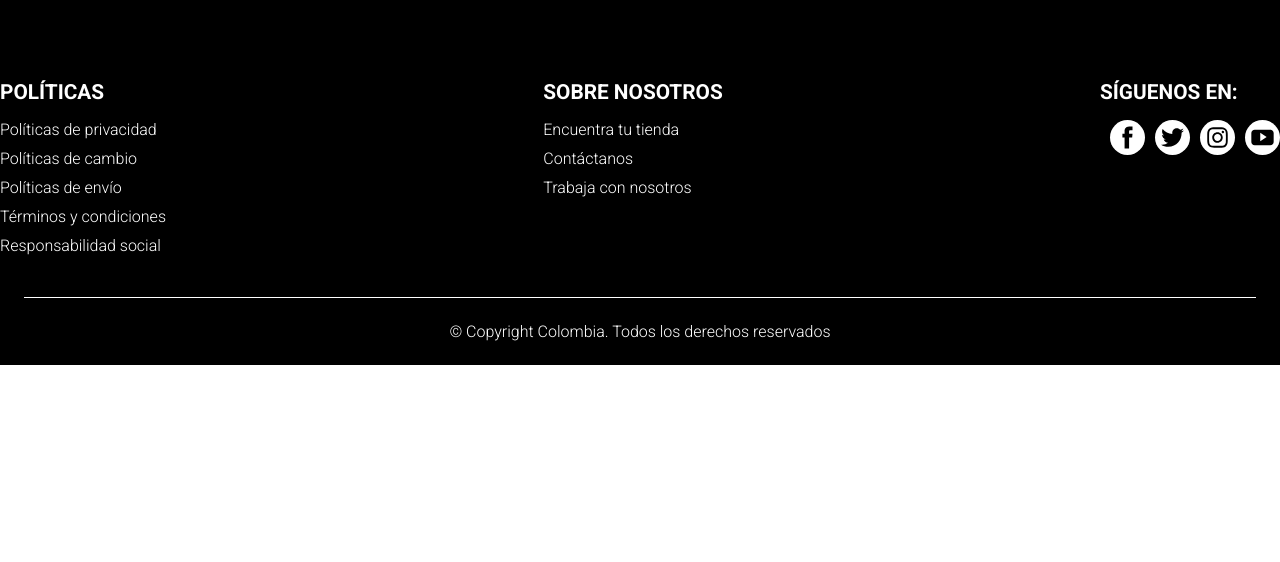
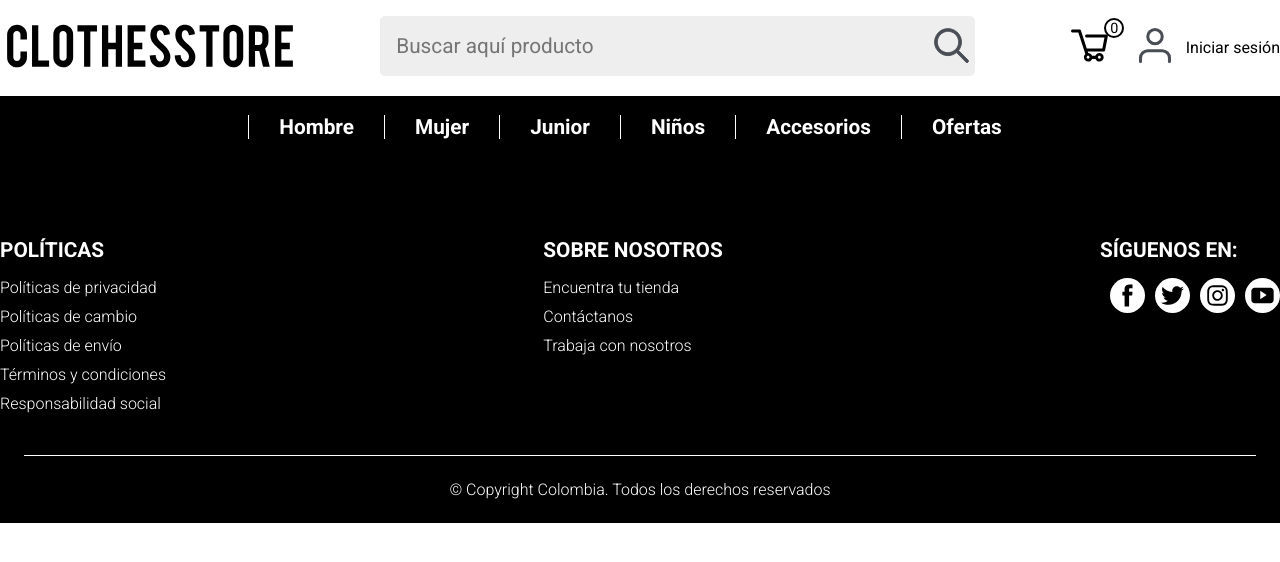
Before and after one commit to marino0104/prueba-experimentality, an Angular app: page / in a window 1280 px wide. Shown: the top 562 px of the page. Built offline with nearby package versions, Linux system fonts and the light colour scheme.

Commit message:
header estilos

```diff
--- a/src/app/app.component.html
+++ b/src/app/app.component.html
@@ -1 +1,2 @@
+<app-header></app-header>
 <app-footer></app-footer>
--- a/src/app/shared/header/header.component.css
+++ b/src/app/shared/header/header.component.css
@@ -0,0 +1,108 @@
+.logo-container img {
+    width: 300px;
+}
+
+.header-superior {
+    padding: 1rem 0;
+}
+
+.icon-button img {
+    height: 35px;
+    width: auto;
+}
+
+.user-container {
+    align-items: center;
+    display: flex;
+}
+
+.cart-number {
+    position: absolute;
+    top: -10px;
+    right: 0px;
+    background-color: #fff;
+    height: 20px;
+    width: 20px;
+    border-radius: 50%;
+    border: 2px solid;
+    display: flex;
+    justify-content: center;
+    align-items: center;
+    font-size: .9rem;
+}
+
+.icon-button {
+    position: relative;
+    margin: 0 15px;
+}
+
+.cart-zone {
+    position: relative;
+}
+
+.login-user {
+    display: flex;
+    align-items: center;
+}
+
+.search-container {
+    width: calc(90% - 525px);
+    padding: 0 1rem;
+    text-align: center;
+    position: relative;
+}
+
+.search-container input {
+    height: 60px;
+    border: none;
+    width: 100%;
+    background-color: var(--lightgray);
+    font-size: 1.3rem;
+    border-radius: 5px;
+    padding: 0 50px 0 1rem;
+}
+
+.search-button {
+    position: absolute;
+    right: 22px;
+    top: 0;
+    bottom: 0;
+    margin: auto;
+}
+
+.search-button img {
+    height: 35px;
+}
+
+.main-nav {
+    justify-content: center;
+    padding: 1.2rem;
+}
+
+.main-nav a {
+    font-size: 1.3rem;
+    /* padding: 0 30px; */
+    position: relative;
+    font-weight: bold;
+}
+
+.main-nav li {
+    padding: 0 30px;
+    border-left: 1px solid #fff;
+}
+
+.main-nav a:after {
+    position: absolute;
+    bottom: 0;
+    height: 2px;
+    background-color: #fff;
+    content: '';
+    width: 0;
+    left: 0;
+    bottom: -10px;
+    transition: all .2s ease-in-out;
+}
+
+.main-nav a:hover:after {
+    width: 100%;
+}
--- a/src/app/shared/header/header.component.html
+++ b/src/app/shared/header/header.component.html
@@ -1 +1,45 @@
-<p>header works!</p>
+<header>
+    <div class="header-container">
+        <div class="header-superior">
+            <div class="container">
+                <div class="row justify-space-between">
+                    <div class="logo-container">
+                        <h1>
+                            <img src="../../../assets/img/logo.svg" />
+                        </h1>
+                    </div>
+                    <div class="search-container">
+                        <input type="text" placeholder="Buscar aquí producto" class="bg-lightgray" />
+                        <button type="button" class="search-button"><img src="../../../assets/img/icon-search.svg"></button>
+                    </div>
+                    <div class="user-container">
+                        <div class="row">
+                            <div class="cart-zone">
+                                <button class="cart-button icon-button"><img src="../../../assets/img/icon-cart.svg"/></button>
+                                <span class="cart-number">0</span>
+                            </div>
+                            <div class="login-user no-responsive">
+                                <button class="icon-button user-icon no-responsive"><img src="../../../assets/img/icon-user.svg"/></button>
+                                <span>Iniciar sesión</span>
+                            </div>
+                        </div>
+                    </div>
+                </div>
+            </div>
+        </div>
+        <div class="header-inferior bg-black">
+            <div class="container">
+                <nav>
+                    <ul class="main-nav row">
+                        <li><a href="#!" class="color-white">Hombre</a></li>
+                        <li><a href="#!" class="color-white">Mujer</a></li>
+                        <li><a href="#!" class="color-white">Junior</a></li>
+                        <li><a href="#!" class="color-white">Niños</a></li>
+                        <li><a href="#!" class="color-white">Accesorios</a></li>
+                        <li><a href="#!" class="color-white">Ofertas</a></li>
+                    </ul>
+                </nav>
+            </div>
+        </div>
+    </div>
+</header>
--- a/src/styles.css
+++ b/src/styles.css
@@ -5,7 +5,7 @@
     --lightgray: #EEEEEE;
     --gray: #6B6B6B;
     --darkgray: #3D3D3B;
-    --purple: #5B17AA
+    --purple: #5B17AA;
 }
 
 *,
@@ -31,6 +31,12 @@ h3 {
 
 h4 {
     font-weight: lighter;
+}
+
+button {
+    background-color: transparent;
+    border: none;
+    cursor: pointer;
 }
 
 .bg-black {
```
Also changed, not shown: src/assets/img/icon-search.svg (added), src/assets/img/icon-user.svg (added).
